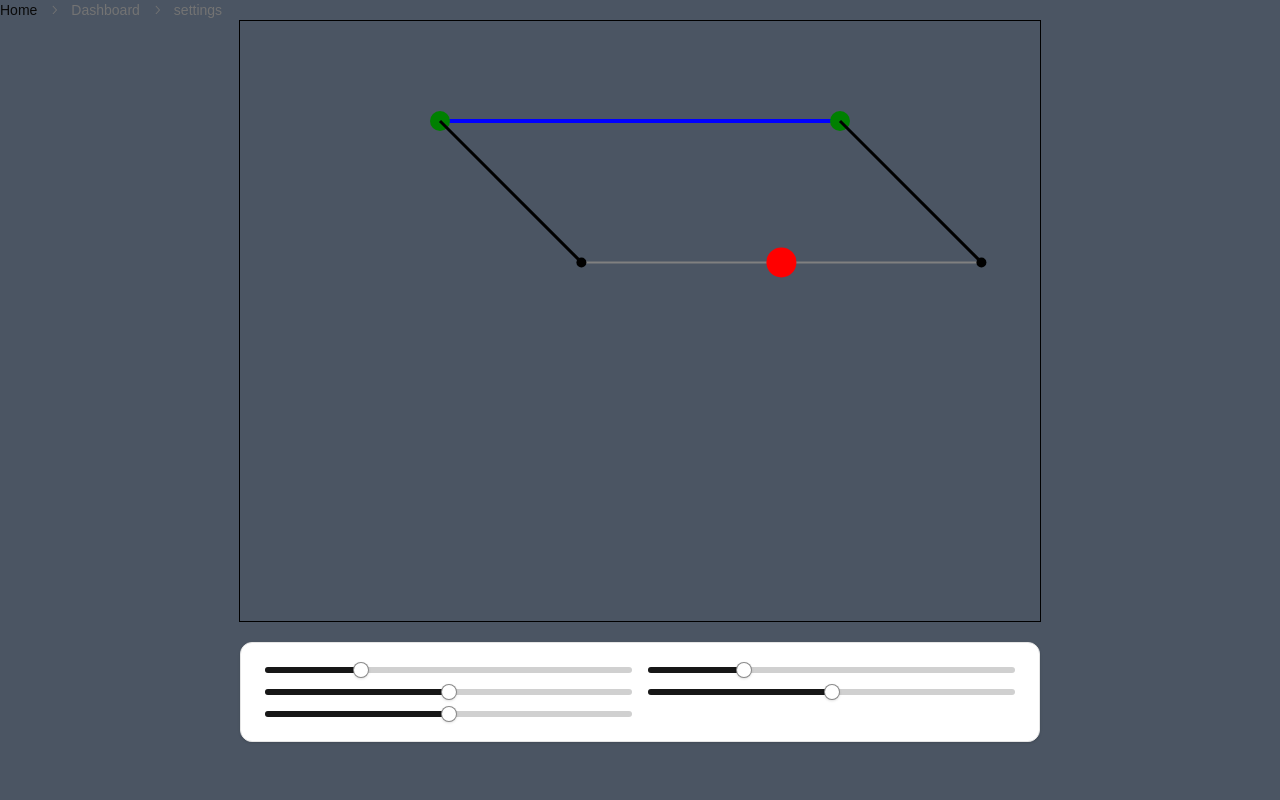
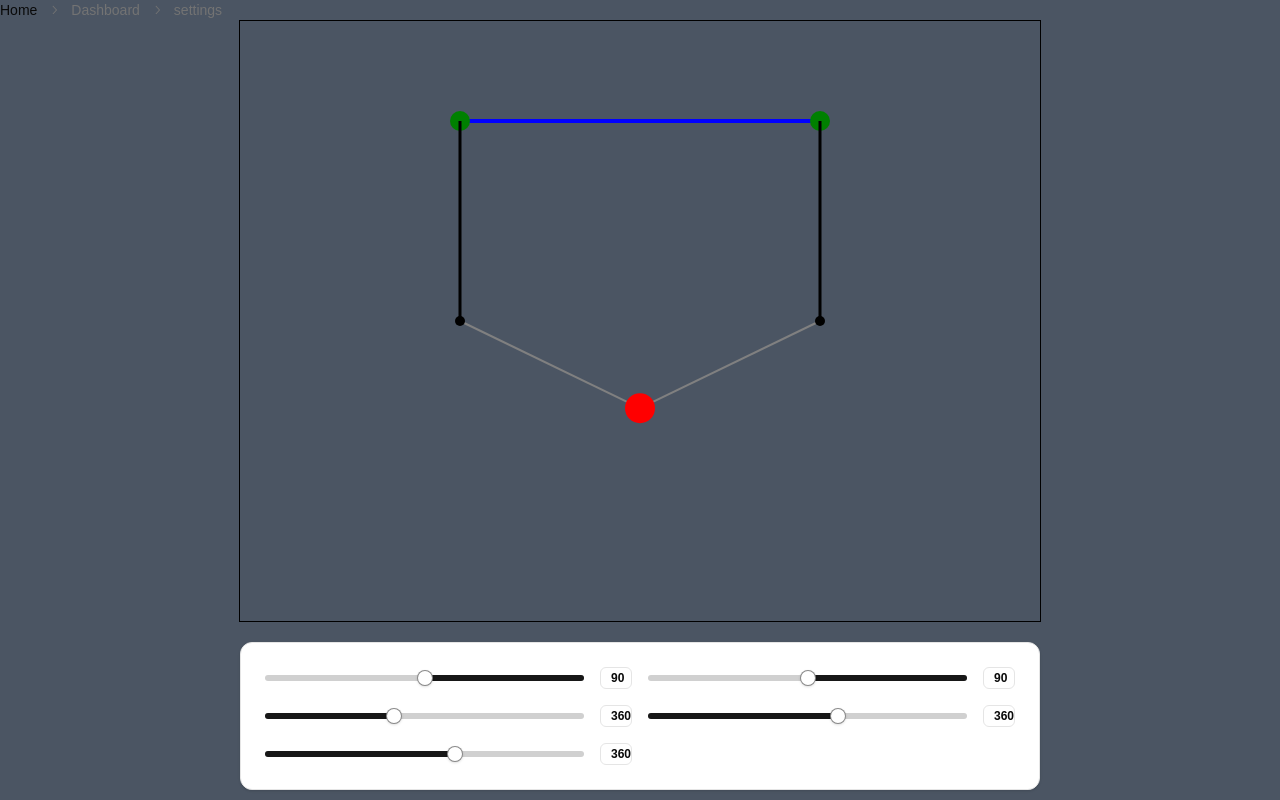
Before and after one commit to it21294198/research-project-web, a Next.js app: page /pages/dashboard/settings in a window 1280 px wide. Built offline with nearby package versions, Linux system fonts and the light colour scheme.

Commit message:
working 1 not as expected

```diff
--- a/components/site/2Dcanvas/main.tsx
+++ b/components/site/2Dcanvas/main.tsx
@@ -3,12 +3,19 @@
 import React, { useEffect, useRef, useState } from 'react';
 import { Slider } from "@/components/ui/slider";
 import { Card, CardFooter } from "@/components/ui/card";
+import { Badge } from "@/components/ui/badge"
 
 const DeltaRobotSimulation = () => {
   const canvasRef = useRef(null);
-  const [angle1, setAngle1] = useState(45);
-  const [angle2, setAngle2] = useState(45);
-  const [baseWidth, setBaseWidth] = useState(400);
+  const [angle1, setAngle1] = useState(90);
+  const [angle2, setAngle2] = useState(90);
+  const [baseWidth, setBaseWidth] = useState(360);
+  const [horizontalPosition, setHorizontalPosition] = useState(360);
+  const [verticalPosition, setVerticalPosition] = useState(360);
+
+  const upperArmLength = 200;
+  const lowerArmLength = 200;
+  const baseY = 100;
 
   useEffect(() => {
     const canvas = canvasRef.current;
@@ -29,22 +36,17 @@ const DeltaRobotSimulation = () => {
       const distanceBetweenJoints = Math.sqrt(dx * dx + dy * dy);
 
       if (distanceBetweenJoints > 2 * lowerArmLength) {
-        // Configuration is unrealistic
         return null;
       }
 
-      // Use trigonometry to find the end effector position
       const halfDistance = distanceBetweenJoints / 2;
       const centerX = (x1 + x2) / 2;
       const centerY = (y1 + y2) / 2;
 
-      // Calculate the height of the triangle formed by the lower arms
       const height = Math.sqrt(lowerArmLength * lowerArmLength - halfDistance * halfDistance);
 
-      // Calculate the angle of the line connecting the two arm joints
       const baseAngle = Math.atan2(y2 - y1, x2 - x1);
 
-      // Calculate the end effector position
       const endX = centerX - height * Math.sin(baseAngle);
       const endY = centerY + height * Math.cos(baseAngle);
 
@@ -54,17 +56,11 @@ const DeltaRobotSimulation = () => {
     const drawDeltaRobot = () => {
       ctx.clearRect(0, 0, canvas.width, canvas.height);
 
-      // Constants
-      const upperArmLength = 200;
-      const lowerArmLength = 200;
-      const baseY = 100;
       const canvasCenter = canvas.width / 2;
 
-      // Calculate servo positions based on base width
       const servo1X = canvasCenter - baseWidth / 2;
       const servo2X = canvasCenter + baseWidth / 2;
 
-      // Draw base
       ctx.beginPath();
       ctx.moveTo(servo1X, baseY);
       ctx.lineTo(servo2X, baseY);
@@ -72,7 +68,6 @@ const DeltaRobotSimulation = () => {
       ctx.lineWidth = 4;
       ctx.stroke();
 
-      // Draw servos
       ctx.fillStyle = 'green';
       ctx.beginPath();
       ctx.arc(servo1X, baseY, 10, 0, 2 * Math.PI);
@@ -81,7 +76,6 @@ const DeltaRobotSimulation = () => {
       ctx.arc(servo2X, baseY, 10, 0, 2 * Math.PI);
       ctx.fill();
 
-      // Calculate upper arm joint positions
       const angle1Rad = angle1 * Math.PI / 180;
       const angle2Rad = angle2 * Math.PI / 180;
       const x1 = servo1X + upperArmLength * Math.cos(angle1Rad);
@@ -89,33 +83,27 @@ const DeltaRobotSimulation = () => {
       const x2 = servo2X + upperArmLength * Math.cos(angle2Rad);
       const y2 = baseY + upperArmLength * Math.sin(angle2Rad);
 
-      // Draw upper arms
       drawArm(servo1X, baseY, x1, y1, true);
       drawArm(servo2X, baseY, x2, y2, true);
 
-      // Calculate end effector position
       const endEffectorPosition = calculateEndEffectorPosition(x1, y1, x2, y2, upperArmLength, lowerArmLength);
 
       if (endEffectorPosition) {
         const [endX, endY] = endEffectorPosition;
 
-        // Draw lower arms
         drawArm(x1, y1, endX, endY, false);
         drawArm(x2, y2, endX, endY, false);
 
-        // Draw end effector
         ctx.beginPath();
         ctx.arc(endX, endY, 15, 0, 2 * Math.PI);
         ctx.fillStyle = 'red';
         ctx.fill();
       } else {
-        // Draw a message when the configuration is unrealistic
         ctx.font = '20px Arial';
         ctx.fillStyle = 'red';
         ctx.fillText('Unrealistic configuration', canvas.width / 2 - 100, canvas.height / 2);
       }
 
-      // Draw joint points
       ctx.fillStyle = 'black';
       ctx.beginPath();
       ctx.arc(x1, y1, 5, 0, 2 * Math.PI);
@@ -128,17 +116,79 @@ const DeltaRobotSimulation = () => {
     drawDeltaRobot();
   }, [angle1, angle2, baseWidth]);
 
+  const calculateAngles = (x, y) => {
+    const canvasCenter = 400; // Half of canvas width
+    const servo1X = canvasCenter - baseWidth / 2;
+    const servo2X = canvasCenter + baseWidth / 2;
+
+    const calculateAngle = (servoX) => {
+      const dx = x - servoX;
+      const dy = y - baseY;
+      const distance = Math.sqrt(dx * dx + dy * dy);
+
+      if (distance > upperArmLength + lowerArmLength) {
+        return null; // Unreachable position
+      }
+
+      const cosAngle = (upperArmLength * upperArmLength + distance * distance - lowerArmLength * lowerArmLength) / (2 * upperArmLength * distance);
+      const angle = Math.acos(cosAngle);
+      const baseAngle = Math.atan2(dy, dx);
+
+      return (baseAngle - angle) * 180 / Math.PI;
+    };
+
+    const newAngle1 = calculateAngle(servo1X);
+    const newAngle2 = calculateAngle(servo2X);
+
+    return [newAngle1, newAngle2];
+  };
+
+  const changeHorizontalPosition = (e) => {
+    const newX = e[0];
+    const [newAngle1, newAngle2] = calculateAngles(newX, verticalPosition);
+    if (newAngle1 !== null && newAngle2 !== null) {
+      setHorizontalPosition(newX);
+      setAngle1(newAngle1);
+      setAngle2(newAngle2);
+    }
+  };
+
+  const changeVerticalPosition = (e) => {
+    const newY = e[0];
+    const [newAngle1, newAngle2] = calculateAngles(horizontalPosition, newY);
+    if (newAngle1 !== null && newAngle2 !== null) {
+      setVerticalPosition(newY);
+      setAngle1(newAngle1);
+      setAngle2(newAngle2);
+    }
+  };
+
   return (
     <div style={{ display: 'flex', flexDirection: 'column', alignItems: 'center' }}>
       <canvas ref={canvasRef} width={800} height={600} style={{ border: '1px solid black' }} />
       <Card style={{ width: '100%', maxWidth: 800, marginTop: 20 }}>
         <CardFooter style={{ marginTop: '1.5rem', flexDirection: 'column' }}>
           <div style={{ display: 'grid', gridTemplateColumns : 'auto auto', gap : '1rem' , width: '100%'}}>
-            <Slider value={[angle1]} min={0} max={180} step={1} onValueChange={(value) => setAngle1(value[0])} />
-            <Slider value={[angle2]} min={0} max={180} step={1} onValueChange={(value) => setAngle2(value[0])} />
-            <Slider value={[baseWidth]} min={200} max={600} step={10} onValueChange={(value) => setBaseWidth(value[0])} />
-            <Slider value={[baseWidth]} min={200} max={600} step={10} onValueChange={(value) => setBaseWidth(value[0])} />
-            <Slider value={[baseWidth]} min={200} max={600} step={10} onValueChange={(value) => setBaseWidth(value[0])} />
+            <div style={{display: 'grid', gridTemplateColumns : 'auto 2rem', gap : '1rem' }}>
+              <Slider value={[angle1]} inverted={true} min={0} max={180} step={1} onValueChange={(value) => setAngle1(value[0])} />
+              <Badge variant="outline">{Math.floor(angle1)}</Badge>
+            </div>
+            <div style={{display: 'grid', gridTemplateColumns : 'auto 2rem', gap : '1rem' }}>
+              <Slider value={[angle2]} inverted={true} min={0} max={180} step={1} onValueChange={(value) => setAngle2(value[0])} />
+              <Badge variant="outline">{Math.floor(angle2)}</Badge>
+            </div>
+            <div style={{display: 'grid', gridTemplateColumns : 'auto 2rem', gap : '1rem' }}>
+              <Slider value={[baseWidth]} min={200} max={600} step={10} onValueChange={(value) => setBaseWidth(value[0])} />
+              <Badge variant="outline">{baseWidth}</Badge>
+            </div>
+            <div style={{display: 'grid', gridTemplateColumns : 'auto 2rem', gap : '1rem' }}>
+              <Slider value={[horizontalPosition]} min={0} max={600} step={1} onValueChange={changeHorizontalPosition} />
+              <Badge variant="outline">{horizontalPosition}</Badge>
+            </div>
+            <div style={{display: 'grid', gridTemplateColumns : 'auto 2rem', gap : '1rem' }}>
+              <Slider value={[verticalPosition]} min={0} max={600} step={1} onValueChange={changeVerticalPosition} />
+              <Badge variant="outline">{verticalPosition}</Badge>
+            </div>
           </div>
         </CardFooter>
       </Card>
--- /dev/null
+++ b/components/ui/badge.tsx
@@ -0,0 +1,36 @@
+import * as React from "react"
+import { cva, type VariantProps } from "class-variance-authority"
+
+import { cn } from "@/lib/utils"
+
+const badgeVariants = cva(
+  "inline-flex items-center rounded-md border px-2.5 py-0.5 text-xs font-semibold transition-colors focus:outline-none focus:ring-2 focus:ring-ring focus:ring-offset-2",
+  {
+    variants: {
+      variant: {
+        default:
+          "border-transparent bg-primary text-primary-foreground shadow hover:bg-primary/80",
+        secondary:
+          "border-transparent bg-secondary text-secondary-foreground hover:bg-secondary/80",
+        destructive:
+          "border-transparent bg-destructive text-destructive-foreground shadow hover:bg-destructive/80",
+        outline: "text-foreground",
+      },
+    },
+    defaultVariants: {
+      variant: "default",
+    },
+  }
+)
+
+export interface BadgeProps
+  extends React.HTMLAttributes<HTMLDivElement>,
+    VariantProps<typeof badgeVariants> {}
+
+function Badge({ className, variant, ...props }: BadgeProps) {
+  return (
+    <div className={cn(badgeVariants({ variant }), className)} {...props} />
+  )
+}
+
+export { Badge, badgeVariants }
```
Also changed, not shown: 1 other file (tests, documents, lock files or other folders).
